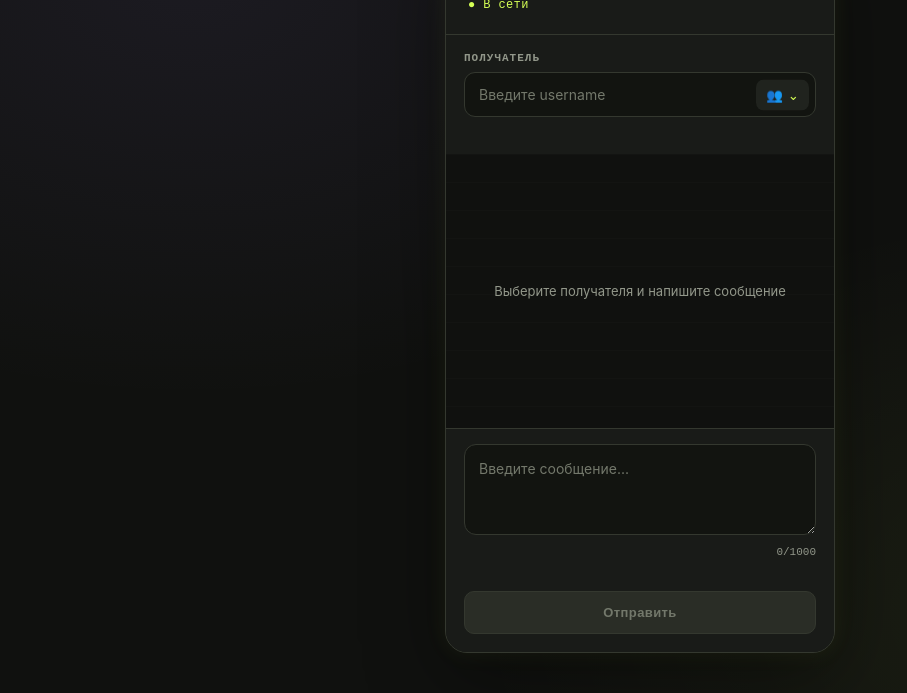
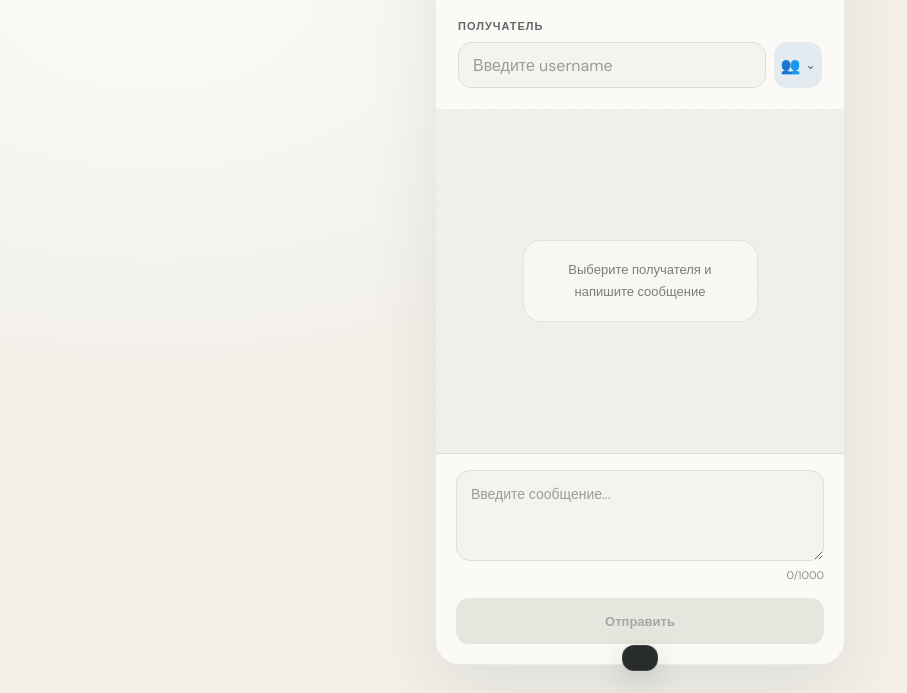
Before and after one commit to afroduy1one-tech/messenger-ui-tests, a website: page index.html in a window 1280 px wide. Shown: the part 107-800 px from the top of the page, without its empty margins (0-907 px from the left). Drawn offline with Linux system fonts and the light colour scheme.

Commit message:
Изменен стиль мессенджера

```diff
--- a/styles.css
+++ b/styles.css
@@ -1,453 +1,390 @@
+
+@import url('https://fonts.googleapis.com/css2?family=DM+Sans:wght@400;500;600;700&family=Manrope:wght@400;500;600;700;800&display=swap');
 
 :root {
-    color-scheme: dark;
-
-    --bg: #10110f;
-    --panel: #191b18;
-    --panel-light: #20231e;
-    --input: #121410;
-
-    --border: #34382f;
-    --text: #f0f1e9;
-    --muted: #92978a;
-
-    --accent: #d5ff55;
-    --accent-hover: #e2ff8b;
-    --violet: #a78bfa;
-    --danger: #ff727c;
-    --success: #d5ff55;
-
-    --radius: 14px;
-    --glow: 0 0 22px rgba(213, 255, 85, 0.08);
+  --paper: #f2f0e9;
+  --surface: #fbfaf6;
+  --surface-muted: #e9e8e1;
+  --graphite: #292c2d;
+  --graphite-soft: #626867;
+  --line: #deded6;
+  --blue: #657f91;
+  --blue-dark: #435d70;
+  --blue-pale: #e3eaf0;
+  --danger: #a34f4b;
+  --success: #617d68;
+  --radius-lg: 25px;
+  --radius-md: 16px;
+  --shadow: 0 24px 70px rgba(42, 45, 43, 0.09);
 }
 
 * {
   box-sizing: border-box;
 }
 
-body {
-    margin: 0;
-    min-height: 100vh;
-    padding: 24px;
-
-    display: flex;
-    justify-content: center;
-    align-items: center;
-
-    background:
-        radial-gradient(
-            ellipse at 15% 10%,
-            rgba(167, 139, 250, 0.08),
-            transparent 42%
-        ),
-        radial-gradient(
-            ellipse at 85% 90%,
-            rgba(213, 255, 85, 0.06),
-            transparent 40%
-        ),
-        var(--bg);
-
-    color: var(--text);
-    font-family:
-        -apple-system, BlinkMacSystemFont,
-        "Segoe UI", sans-serif;
+html {
+  min-width: 320px;
+  min-height: 100%;
+  background: var(--paper);
 }
 
-/* Основной контейнер */
+body {
+  min-height: 100vh;
+  margin: 0;
+  padding: 28px 16px;
+  display: flex;
+  align-items: center;
+  justify-content: center;
+  background:
+    radial-gradient(ellipse at 12% 12%, rgba(255, 255, 255, 0.7), transparent 38%),
+    var(--paper);
+  color: var(--graphite);
+  font-family: 'DM Sans', sans-serif;
+  -webkit-font-smoothing: antialiased;
+}
+
+button,
+input,
+textarea {
+  font: inherit;
+}
+
+button {
+  -webkit-tap-highlight-color: transparent;
+}
 
 .chat-container {
-    width: 390px;
-    height: 720px;
-    max-height: calc(100vh - 48px);
-
+  width: 100%;
+  max-width: 410px;
+  height: min(760px, calc(100dvh - 56px));
+  min-height: 560px;
   display: flex;
   flex-direction: column;
   overflow: hidden;
-
-    background: var(--panel);
-    border: 1px solid var(--border);
-    border-radius: 22px;
-
-    box-shadow:
-        0 24px 80px rgba(0, 0, 0, 0.4),
-        var(--glow);
+  background: var(--surface);
+  border: 1px solid rgba(53, 58, 57, 0.08);
+  border-radius: var(--radius-lg);
+  box-shadow: var(--shadow);
 }
 
-/* Шапка */
+.chat-header {
+  position: relative;
+  flex-shrink: 0;
+  padding: 25px 24px 22px;
+  background: var(--surface);
+  border-bottom: 1px solid var(--line);
+}
 
-.chat-header {
-    padding: 22px;
-    background: var(--panel);
-
-    border-bottom: 1px solid var(--border);
+.chat-header > div {
+  display: flex;
+  align-items: center;
+  justify-content: space-between;
+  gap: 12px;
 }
 
 .chat-header h1 {
-    margin: 0 0 8px;
-
-    color: var(--accent);
-    font-size: 23px;
+  margin: 0;
+  font-family: 'Manrope', sans-serif;
+  font-size: 25px;
   font-weight: 800;
-    letter-spacing: -0.8px;
+  letter-spacing: -1.1px;
+  line-height: 1.2;
 }
 
 .online-status {
-    color: var(--success);
-    font-family: monospace;
-    font-size: 12px;
-    letter-spacing: 0.4px;
+  display: inline-flex;
+  align-items: center;
+  gap: 7px;
+  color: var(--graphite-soft);
+  font-size: 11px;
+  font-weight: 600;
+  white-space: nowrap;
 }
 
-/* Получатель */
+.online-status::first-letter {
+  color: var(--success);
+}
 
 .recipient-section {
-    padding: 17px 18px 12px;
+  position: relative;
+  z-index: 2;
+  flex-shrink: 0;
+  padding: 19px 22px 16px;
+  background: var(--surface);
 }
 
 .recipient-section label {
   display: block;
-    margin-bottom: 8px;
-
-    color: var(--muted);
-    font-family: monospace;
+  margin-bottom: 9px;
+  color: var(--graphite-soft);
   font-size: 11px;
   font-weight: 700;
-    letter-spacing: 1px;
+  letter-spacing: 0.09em;
   text-transform: uppercase;
 }
 
 .recipient-wrapper {
   position: relative;
+  display: flex;
+  align-items: stretch;
+  gap: 8px;
 }
 
 #recipient-input {
   width: 100%;
-    padding: 13px 92px 13px 14px;
-
-    border: 1px solid var(--border);
-    border-radius: 11px;
+  min-width: 0;
+  height: 46px;
+  padding: 0 14px;
+  color: var(--graphite);
+  background: #f4f3ee;
+  border: 1px solid var(--line);
+  border-radius: 13px;
   outline: none;
-
-    background: var(--input);
-    color: var(--text);
-    font: inherit;
-    font-size: 14px;
-
-    transition:
-        border-color 0.2s,
-        box-shadow 0.2s,
-        background 0.2s;
+  transition: border-color 160ms ease, background 160ms ease, box-shadow 160ms ease;
 }
 
 #recipient-input::placeholder,
 #message-input::placeholder {
-    color: #73786b;
+  color: #999d99;
 }
 
 #recipient-input:focus,
 #message-input:focus {
-    border-color: var(--accent);
-    background: #171a13;
-    box-shadow: 0 0 0 3px rgba(213, 255, 85, 0.08);
+  background: #fff;
+  border-color: var(--blue);
+  box-shadow: 0 0 0 3px rgba(101, 127, 145, 0.12);
 }
 
-/* Кнопка выбора контакта */
-
 .contacts-button {
-    position: absolute;
-    top: 50%;
-    right: 7px;
-    transform: translateY(-50%);
-
+  width: 48px;
+  min-width: 48px;
   display: flex;
   align-items: center;
+  justify-content: center;
   gap: 5px;
-
-    padding: 7px 9px;
-
+  color: var(--blue-dark);
+  background: var(--blue-pale);
   border: 1px solid transparent;
-    border-radius: 8px;
-
-    background: var(--panel-light);
-    color: var(--accent);
-
+  border-radius: 13px;
   cursor: pointer;
-    transition: 0.2s;
+  transition: background 160ms ease, transform 160ms ease;
 }
 
 .contacts-button:hover {
-    border-color: var(--accent);
-    background: rgba(213, 255, 85, 0.08);
+  background: #d7e1e8;
 }
 
-/* Выпадающий список контактов */
+.contacts-button:active {
+  transform: scale(0.96);
+}
+
+.contacts-button span:first-child {
+  font-size: 16px;
+}
+
+.contacts-button span:last-child {
+  font-size: 12px;
+}
 
 .contacts-list {
   position: absolute;
-    top: calc(100% + 8px);
+  top: calc(100% + 7px);
+  right: 0;
   left: 0;
-    right: 0;
-    z-index: 20;
-
+  z-index: 5;
   display: none;
   padding: 6px;
-
-    border: 1px solid var(--border);
-    border-radius: 12px;
-
-    background: #20231e;
-    box-shadow: 0 18px 35px rgba(0, 0, 0, 0.45);
+  background: var(--surface);
+  border: 1px solid var(--line);
+  border-radius: 15px;
+  box-shadow: 0 14px 35px rgba(35, 40, 40, 0.13);
 }
 
 .contacts-list.show {
-    display: block;
-    animation: dropdown-in 0.16s ease-out;
+  display: flex;
+  flex-direction: column;
+  gap: 3px;
 }
 
 .contact {
   width: 100%;
-    padding: 11px 12px;
-
-    border: 1px solid transparent;
-    border-radius: 8px;
-
+  padding: 12px 13px;
+  color: var(--graphite);
+  text-align: left;
   background: transparent;
-    color: var(--text);
-
-    text-align: left;
-    font: inherit;
-    font-size: 14px;
-
+  border: 0;
+  border-radius: 10px;
   cursor: pointer;
-    transition: 0.18s;
+  transition: background 150ms ease;
 }
 
 .contact:hover {
-    border-color: rgba(213, 255, 85, 0.18);
-    background: rgba(213, 255, 85, 0.07);
-    color: var(--accent);
+  background: var(--blue-pale);
 }
 
-/* Статус получателя */
+.contact:focus-visible,
+.contacts-button:focus-visible,
+#send-button:focus-visible {
+  outline: 3px solid rgba(101, 127, 145, 0.35);
+  outline-offset: 2px;
+}
 
 .field-message {
-    min-height: 18px;
-    margin-top: 7px;
-
+  min-height: 0;
+  padding-top: 5px;
+  color: var(--success);
   font-size: 12px;
-}
-
-.field-message.error,
-.error-message {
-    color: var(--danger);
-}
-
-.field-message.success {
-    color: var(--success);
+  line-height: 1.4;
 }
 
 .error-message {
-    min-height: 18px;
-    margin-top: 6px;
+  min-height: 0;
+  color: var(--danger);
   font-size: 12px;
+  line-height: 1.4;
 }
 
-/* Область сообщений */
-
 .chat-box {
+  position: relative;
   flex: 1;
-    min-height: 0;
+  min-height: 100px;
+  display: flex;
+  flex-direction: column;
+  gap: 10px;
   overflow-y: auto;
-    padding: 18px;
-
+  padding: 22px 18px;
   background:
-        linear-gradient(
-            rgba(255, 255, 255, 0.012) 1px,
-            transparent 1px
-        ),
-        var(--bg);
-
-    background-size: 100% 28px;
-
+    radial-gradient(circle at 1px 1px, rgba(82, 96, 99, 0.055) 1px, transparent 0);
+  background-color: #f0f0eb;
+  background-size: 19px 19px;
+  scrollbar-color: #c7cbc7 transparent;
   scrollbar-width: thin;
-    scrollbar-color: #454a3c transparent;
-}
-
-.chat-box::-webkit-scrollbar {
-    width: 5px;
-}
-
-.chat-box::-webkit-scrollbar-thumb {
-    border-radius: 10px;
-    background: #454a3c;
+  overscroll-behavior: contain;
 }
 
 .empty-chat {
-    height: 100%;
-    min-height: 120px;
-
-    display: flex;
-    justify-content: center;
-    align-items: center;
-
-    padding: 30px;
-    text-align: center;
-
-    color: var(--muted);
+  max-width: 235px;
+  margin: auto;
+  padding: 18px;
+  color: #777e7b;
   font-size: 13px;
   line-height: 1.7;
+  text-align: center;
+  background: rgba(251, 250, 246, 0.8);
+  border: 1px solid rgba(222, 222, 214, 0.8);
+  border-radius: 18px;
 }
 
-/* Сообщения */
-
 .message {
-    width: fit-content;
-    max-width: 82%;
-
-    margin: 10px 0;
+  max-width: 86%;
+  align-self: flex-start;
   padding: 11px 14px;
-
-    border: 1px solid var(--border);
-    border-radius: 14px;
-
-    background: var(--panel-light);
-    color: var(--text);
-
+  color: var(--graphite);
+  background: var(--surface);
+  border: 1px solid rgba(65, 74, 74, 0.06);
+  border-radius: 16px 16px 16px 5px;
+  box-shadow: 0 2px 5px rgba(37, 43, 43, 0.035);
   font-size: 14px;
   line-height: 1.55;
   overflow-wrap: anywhere;
-
-    animation: message-in 0.2s ease-out;
+  white-space: pre-wrap;
+  animation: message-in 180ms ease-out;
 }
 
 .message.user {
-    margin-left: auto;
-
-    border-color: rgba(167, 139, 250, 0.35);
-    border-bottom-right-radius: 4px;
-
-    background: rgba(167, 139, 250, 0.13);
-    color: #e8ddff;
+  align-self: flex-end;
+  color: #fff;
+  background: var(--blue-dark);
+  border-color: transparent;
+  border-radius: 16px 16px 5px 16px;
 }
 
-/* Поле ввода */
-
 .message-section {
-    padding: 15px 18px 18px;
-
-    border-top: 1px solid var(--border);
-    background: var(--panel);
+  position: relative;
+  z-index: 1;
+  flex-shrink: 0;
+  display: flex;
+  flex-direction: column;
+  padding: 16px 20px 20px;
+  background: var(--surface);
+  border-top: 1px solid var(--line);
 }
 
 #message-input {
   width: 100%;
-    min-height: 80px;
+  min-height: 88px;
+  max-height: 150px;
   resize: vertical;
-
   padding: 13px 14px;
-
-    border: 1px solid var(--border);
-    border-radius: 12px;
+  color: var(--graphite);
+  background: #f4f3ee;
+  border: 1px solid var(--line);
+  border-radius: 14px;
   outline: none;
-
-    background: var(--input);
-    color: var(--text);
-
-    font-family: inherit;
   font-size: 14px;
   line-height: 1.5;
-
-    transition:
-        border-color 0.2s,
-        box-shadow 0.2s;
+  transition: border-color 160ms ease, background 160ms ease, box-shadow 160ms ease;
 }
 
 .counter {
+  align-self: flex-end;
   margin-top: 7px;
-
-    color: var(--muted);
-    text-align: right;
-    font-family: monospace;
+  color: #8a908c;
   font-size: 11px;
+  font-variant-numeric: tabular-nums;
 }
 
-/* Отправка */
+#message-error {
+  margin-top: 4px;
+}
 
 #send-button {
   width: 100%;
-    margin-top: 9px;
-    padding: 13px;
-
-    border: 1px solid var(--accent);
-    border-radius: 10px;
-
-    background: var(--accent);
-    color: #171a10;
-
+  min-height: 46px;
+  margin-top: 12px;
+  padding: 12px 18px;
+  color: #fff;
+  background: var(--blue-dark);
+  border: 1px solid transparent;
+  border-radius: 13px;
   font-size: 13px;
-    font-weight: 800;
-    letter-spacing: 0.4px;
-
+  font-weight: 700;
   cursor: pointer;
-    transition:
-        transform 0.18s,
-        background 0.18s,
-        box-shadow 0.18s;
+  transition: background 160ms ease, transform 160ms ease, opacity 160ms ease;
 }
 
 #send-button:hover:not(:disabled) {
-    transform: translateY(-1px);
-    background: var(--accent-hover);
-    box-shadow: 0 0 20px rgba(213, 255, 85, 0.13);
+  background: #354e60;
 }
 
 #send-button:active:not(:disabled) {
-    transform: translateY(0);
+  transform: scale(0.985);
 }
 
 #send-button:disabled {
-    border-color: #34382f;
-    background: #2a2d26;
-    color: #73786b;
+  color: #a4a8a4;
+  background: #e6e6df;
   cursor: not-allowed;
 }
 
-/* Уведомление */
-
 .toast {
   position: fixed;
-    left: 50%;
-    bottom: 30px;
-    z-index: 100;
-
-    max-width: calc(100vw - 32px);
-    padding: 12px 18px;
-
-    transform: translate(-50%, 12px);
-
-    border: 1px solid var(--accent);
-    border-radius: 10px;
-
-    background: #20231e;
-    color: var(--accent);
-
+  right: 18px;
+  bottom: 22px;
+  left: 18px;
+  z-index: 10;
+  width: fit-content;
+  max-width: calc(100vw - 36px);
+  margin: 0 auto;
+  padding: 12px 17px;
+  color: #fff;
+  background: var(--graphite);
+  border: 1px solid rgba(255, 255, 255, 0.1);
+  border-radius: 12px;
+  box-shadow: 0 10px 30px rgba(35, 40, 40, 0.18);
   font-size: 13px;
-    text-align: center;
-
-    opacity: 0;
-    pointer-events: none;
-
-    transition:
-        opacity 0.2s,
-        transform 0.2s;
+  line-height: 1.4;
 }
-
-.toast.show {
-    opacity: 1;
-    transform: translate(-50%, 0);
-}
-
-/* Анимации */
 
 @keyframes message-in {
   from {
@@ -461,67 +398,68 @@ body {
   }
 }
 
-@keyframes dropdown-in {
-    from {
-        opacity: 0;
-        transform: translateY(-4px);
-    }
-
-    to {
-        opacity: 1;
-        transform: translateY(0);
-    }
-}
-
-/* Доступность */
-
-button:focus-visible {
-    outline: 2px solid var(--accent);
-    outline-offset: 3px;
-}
-
-/* Мобильный экран */
-
 @media (max-width: 500px) {
   body {
+    min-height: 100vh;
+    min-height: 100dvh;
     padding: 0;
-        align-items: stretch;
-        background: var(--bg);
+    background: var(--surface);
   }
 
   .chat-container {
     width: 100%;
+    max-width: none;
     height: 100vh;
     height: 100dvh;
-        max-height: none;
-
-        border: none;
+    min-height: 0;
+    border: 0;
     border-radius: 0;
     box-shadow: none;
   }
 
   .chat-header {
-        padding: 18px 20px;
+    padding: 22px 20px 19px;
+  }
+
+  .chat-header h1 {
+    font-size: 24px;
   }
 
   .recipient-section {
-        padding: 14px 16px 10px;
+    padding: 16px 18px 13px;
   }
 
   .chat-box {
-        padding: 15px;
+    padding: 18px 14px;
   }
 
   .message-section {
-        padding: 12px 16px 16px;
+    padding: 13px 16px max(16px, env(safe-area-inset-bottom));
   }
 
   #message-input {
-        min-height: 70px;
+    min-height: 76px;
   }
 
   .toast {
-        bottom: 18px;
+    bottom: max(18px, env(safe-area-inset-bottom));
+  }
+}
+
+@media (max-width: 360px) {
+  .chat-header {
+    padding-right: 16px;
+    padding-left: 16px;
+  }
+
+  .recipient-section {
+    padding-right: 14px;
+    padding-left: 14px;
+  }
+
+  .message-section {
+    padding-right: 12px;
+    padding-left: 12px;
   }
 }
 
@@ -530,7 +468,8 @@ button:focus-visible {
   *::before,
   *::after {
     animation-duration: 0.01ms !important;
+    animation-iteration-count: 1 !important;
+    scroll-behavior: auto !important;
     transition-duration: 0.01ms !important;
-        scroll-behavior: auto !important;
   }
 }
```
Lines whose indentation alone changed are shown as unchanged.
